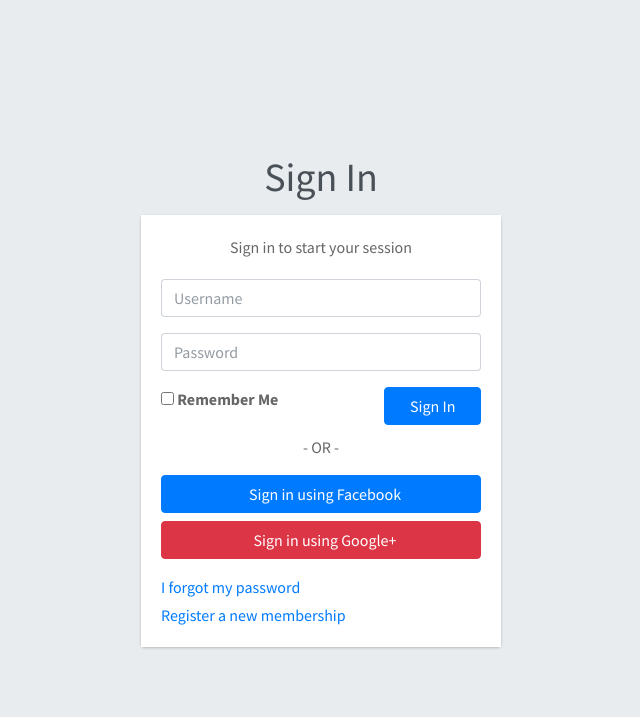
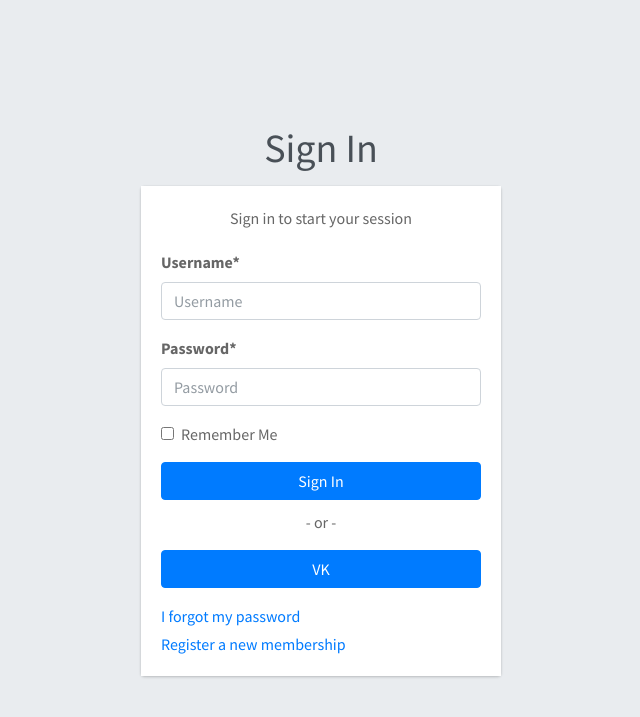
Before and after one commit to dcopm999/skills_factory, a Django app: page /accounts/login/ in a window 1280 px wide. Shown: the top 717 px of the page, without its empty margins (319-959 px from the left). Run offline with Django 3.2, Linux system fonts and the light colour scheme; some libraries are stand-ins or nearby versions.

Commit message:
Vkontacte provider
* config.settings.base: Added allauth.socialaccount.providers.vk to THIRD_PARTY_APPS
* skills_factory.templates.account: Edited templates for using social accounts

```diff
--- a/config/settings/base.py
+++ b/config/settings/base.py
@@ -69,6 +69,7 @@ THIRD_PARTY_APPS = [
     "allauth",
     "allauth.account",
     "allauth.socialaccount",
+    "allauth.socialaccount.providers.vk",
     "django_celery_beat",
     "rest_framework",
     "rest_framework.authtoken",
--- a/skills_factory/templates/account/login.html
+++ b/skills_factory/templates/account/login.html
@@ -20,47 +20,29 @@
 
     <form action="" method="POST">
       {% csrf_token %}
-      <div class="input-group mb-3">
-        <input type="text" class="form-control" name="login" placeholder="{% trans 'Username' %}">
-        <div class="input-group-append">
-          <div class="input-group-text">
-	    <span class="fas fa-user"></span>
-          </div>
-        </div>
-      </div>
-      <div class="input-group mb-3">
-        <input type="password" class="form-control" name="password" placeholder="Password">
-        <div class="input-group-append">
-          <div class="input-group-text">
-	    <span class="fas fa-lock"></span>
-          </div>
-        </div>
-      </div>
-      <div class="row">
-        <div class="col-8">
-          <div class="icheck-primary">
-	    <input type="checkbox" id="remember" name="remember">
-	    <label for="remember">
-              {% trans 'Remember Me' %}
-	    </label>
-          </div>
-        </div>
-        <!-- /.col -->
-        <div class="col-4">
-          <input type="submit" class="btn btn-primary btn-block" value="{% trans 'Sign In' %}">
-        </div>
-        <!-- /.col -->
-      </div>
+      {{ form|crispy }}
+      <!-- /.col -->
+      <input type="submit" class="btn btn-primary btn-block" value="{% trans 'Sign In' %}">
+      <!-- /.col -->
     </form>
 
+    <!-- .social-auth-links -->
     <div class="social-auth-links text-center mb-3">
-      <p>- {% trans 'OR' %} -</p>
-      <a href="#" class="btn btn-block btn-primary">
-        <i class="fab fa-facebook mr-2"></i> {% trans 'Sign in using Facebook' %}
+      {% get_providers as socialaccount_providers %}
+
+      {% for provider in socialaccount_providers %}
+      {% if provider.id == "openid" %}
+      {% for brand in provider.get_brands %}
+      <a title="{{brand.name}}" class="btn btn-block btn-primary"
+	 href="{% provider_login_url provider.id openid=brand.openid_url process=process %}">
+	{{brand.name}}
       </a>
-      <a href="#" class="btn btn-block btn-danger">
-        <i class="fab fa-google-plus mr-2"></i> {% trans 'Sign in using Google+' %}
-      </a>
+      {% endfor %}
+      {% endif %}
+      <p> - {% trans "or" %} - </p>
+      <a title="{{provider.name}}" class="btn btn-block btn-primary"
+	 href="{% provider_login_url provider.id process=process scope=scope auth_params=auth_params %}">{{provider.name}}</a>
+      {% endfor %}
     </div>
     <!-- /.social-auth-links -->
 
@@ -71,28 +53,6 @@
       <a href="{{ signup_url}}" class="text-center">{% trans 'Register a new membership' %}</a>
     </p>
   </div>
-      <!-- /.login-card-body -->
+  <!-- /.login-card-body -->
 </div>
-
-{% get_providers as socialaccount_providers %}
-
-{% if socialaccount_providers %}
-<p>{% blocktrans with site.name as site_name %}Please sign in with one
-of your existing third party accounts. Or, <a href="{{ signup_url }}">sign up</a>
-for a {{ site_name }} account and sign in below:{% endblocktrans %}</p>
-
-<div class="socialaccount_ballot">
-
-  <ul class="socialaccount_providers">
-    {% include "socialaccount/snippets/provider_list.html" with process="login" %}
-  </ul>
-
-  <div class="login-or">{% trans 'or' %}</div>
-
-</div>
-
-{% include "socialaccount/snippets/login_extra.html" %}
-
-{% endif %}
-
 {% endblock %}
--- a/skills_factory/templates/account/password_reset.html
+++ b/skills_factory/templates/account/password_reset.html
@@ -9,7 +9,7 @@
 {% block inner %}
 
 <div class="login-logo">
-  <h1><a href="{% url 'home' %}">{% trans 'Password Reset' %}</a></h1>
+  <h3><a href="{% url 'home' %}">{% trans 'Password Reset' %}</a></h3>
 </div>
 
 <div class="card">
--- a/skills_factory/templates/account/password_reset_done.html
+++ b/skills_factory/templates/account/password_reset_done.html
@@ -7,7 +7,7 @@
 
 {% block inner %}
 <div class="login-logo">
-  <h1><a href="{% url 'home' %}">{% trans 'Password Reset' %}</a></h1>
+  <h3><a href="{% url 'home' %}">{% trans 'Password Reset' %}</a></h3>
 </div>
 
 <div class="card">
```
Also changed, not shown: skills_factory/templates/account/signup.html (+42 -11 lines), skills_factory/templates/account/verification_sent.html (+10 -2 lines).
